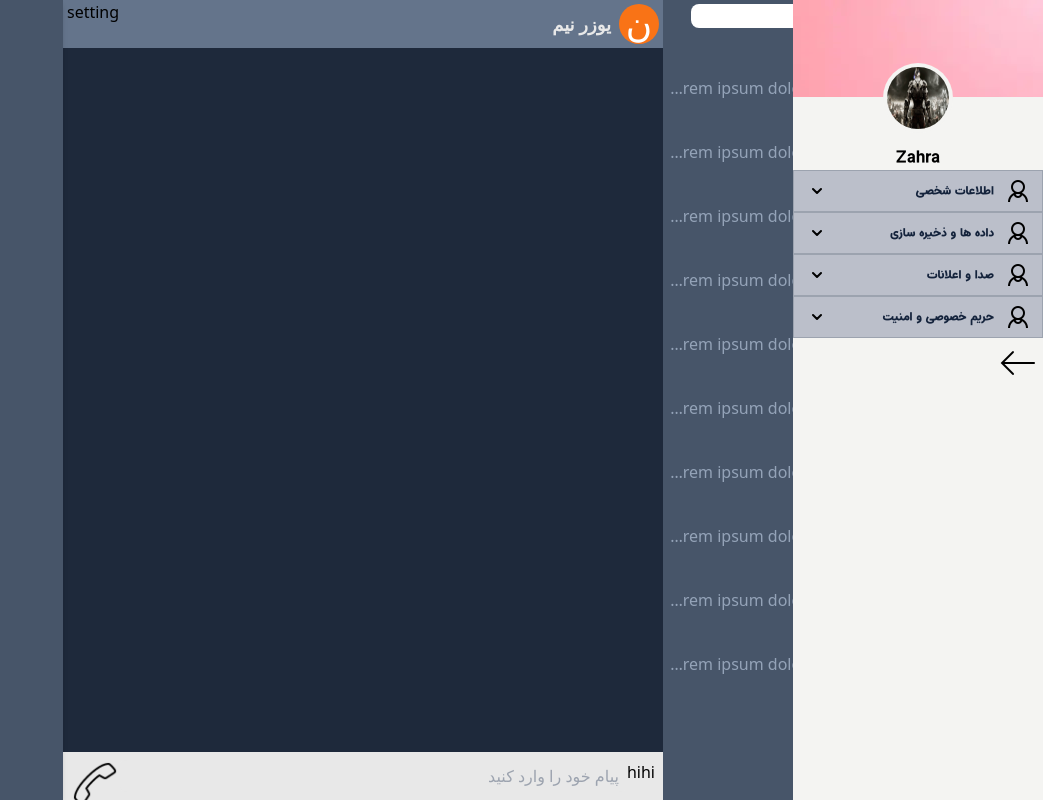
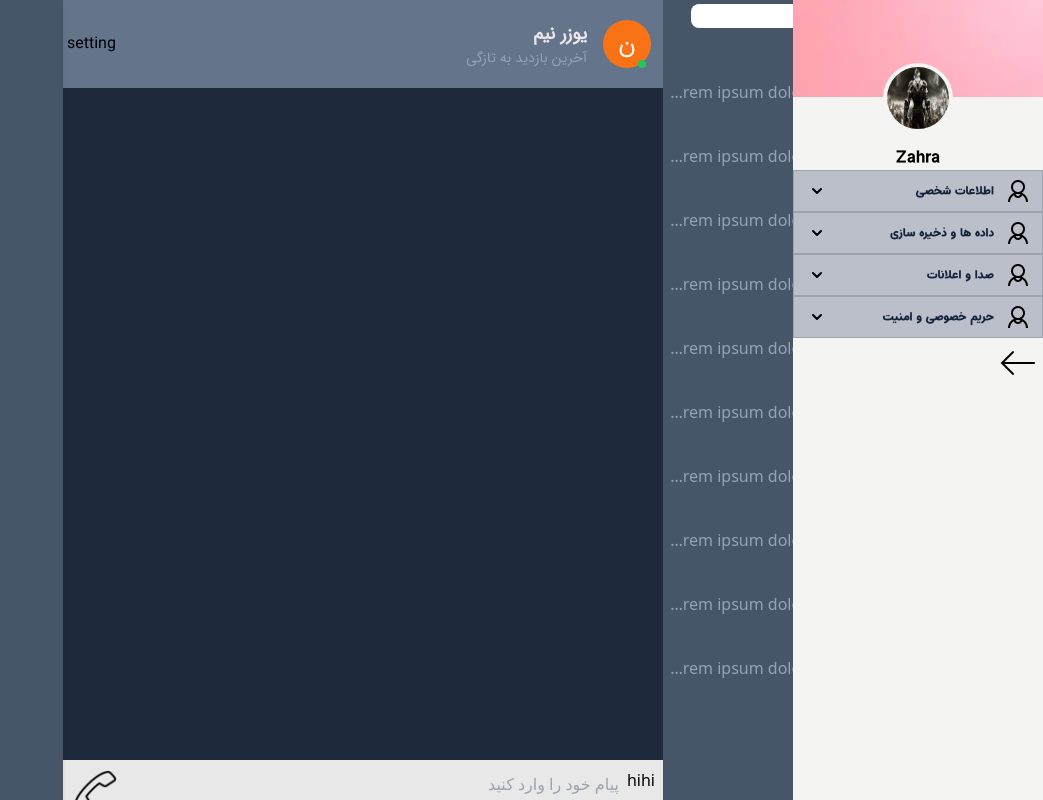
Before and after one commit to Mohaymen-Academy/FE02-Messenger, a React (Vite) app: page /App in a window 1280 px wide. Shown: the whole page, without its empty margins (237-1280 px from the left). Built offline with nearby package versions, Linux system fonts and the light colour scheme.

Commit message:
create avatar component

```diff
--- a/src/App.jsx
+++ b/src/App.jsx
@@ -6,9 +6,8 @@ function App() {
   return (
     <Layout>
       <ChatHeader />
-      <div className="flex w-full h-[88%]">
-      </div>
-      <ChatFooter/>
+      <div className="flex h-[84%] w-full flex-col"></div>
+      <ChatFooter />
     </Layout>
   );
 }
--- /dev/null
+++ b/src/Components/Avatar.jsx
@@ -0,0 +1,12 @@
+import React from 'react';
+
+const Avatar = () => (
+  <div className="relative p-2">
+    <div className="flex h-6 w-6 items-center justify-center rounded-full bg-orange-500 p-6 text-center text-2xl font-normal text-white">
+      ن
+    </div>
+    <span className="absolute left-2/3 top-3/4 block h-2 w-2 rounded-full bg-green-500 shadow-lg shadow-green-300"></span>
+  </div>
+);
+
+export default Avatar;
--- a/src/Components/ChatCardPreview.jsx
+++ b/src/Components/ChatCardPreview.jsx
@@ -1,13 +1,9 @@
+import Avatar from './Avatar';
+
 const ChatCardPreview = ({ profilePicture, unreadmessage }) => (
-  <div className=" flex h-16 w-full cursor-pointer flex-row py-1 hover:bg-slate-500">
+  <div className=" flex h-16 w-full cursor-pointer flex-row items-center justify-center py-1 hover:bg-slate-500">
     <div className="w-1/5 px-2">
-      {profilePicture ? (
-        <img src={profilePicture} className="h-full rounded-full" />
-      ) : (
-        <div className="flex h-full w-full justify-center rounded-full bg-orange-500 text-center text-4xl font-normal text-white">
-          ن
-        </div>
-      )}
+      {profilePicture ? <img src={profilePicture} className="h-full rounded-full" /> : <Avatar />}
     </div>
     <div className="flex flex-1 flex-col">
       <div className="font-semibold text-slate-200">زهرا</div>
--- a/src/Components/ChatHeader.jsx
+++ b/src/Components/ChatHeader.jsx
@@ -1,14 +1,14 @@
+import Avatar from './Avatar.jsx';
+
 const ChatHeader = () => (
-  <div className=" flex w-full h-[6%] justify-between bg-slate-500 px-1">
+  <div className=" flex h-[11%] w-full items-center justify-between bg-slate-500 px-1 font-iRANSans">
     <div id="header-account" className="flex h-full items-center gap-2">
-      <div className="w-10 py-3">
-        <div className="flex h-full w-full justify-center rounded-full bg-orange-500 text-center text-4xl font-normal text-white">
-          ن
-        </div>
+      <div className="flex-1 py-4">
+        <Avatar />
       </div>
       <div className="">
-        <p className="text-lg font-semibold text-color2">یوزر نیم </p>
-        <p className="text-sm text-color1 "></p>
+        <h3 className="text-lg font-semibold text-color2">یوزر نیم </h3>
+        <div className="text-sm text-slate-400">آخرین بازدید به تازگی</div>
       </div>
     </div>
     <div>setting</div>
```
